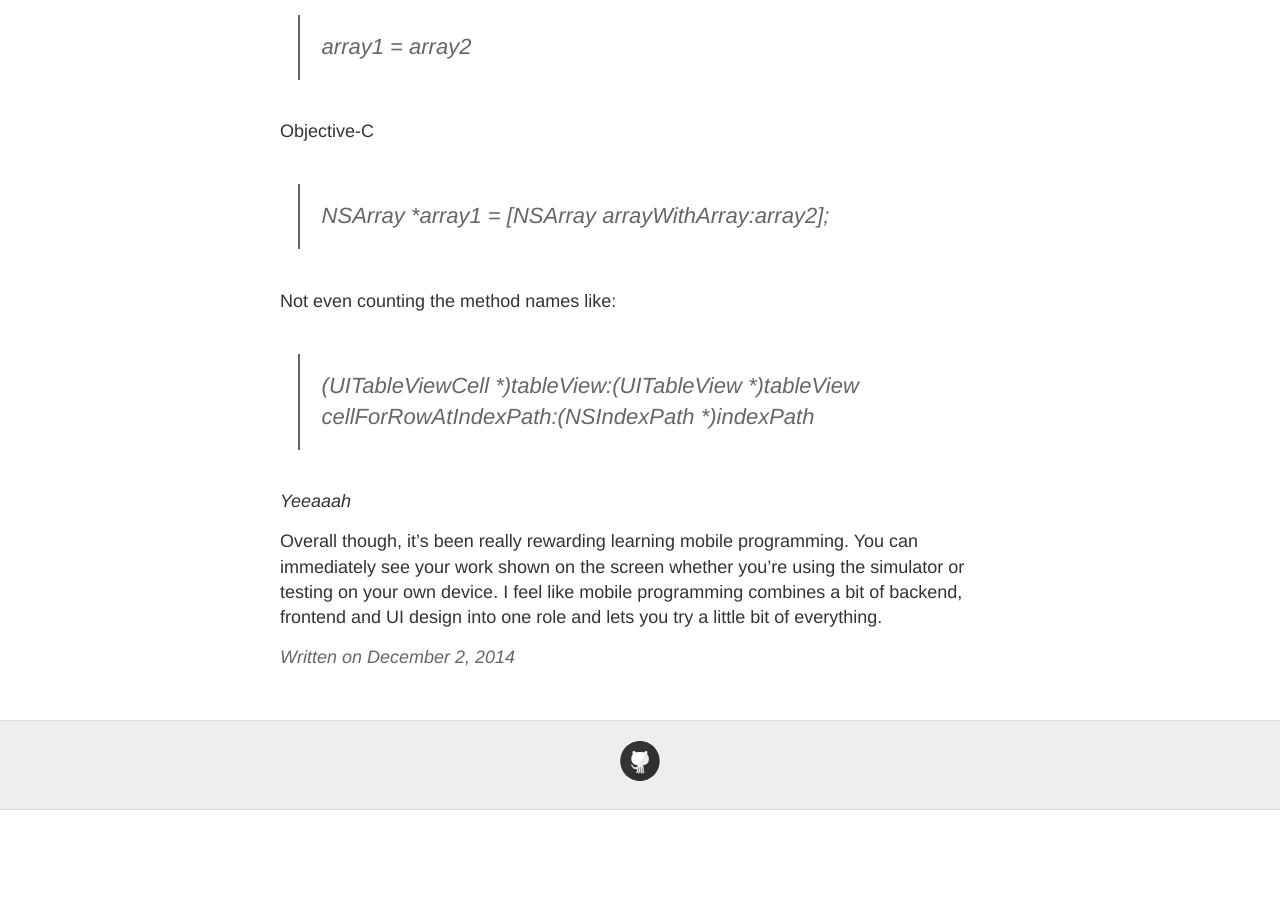
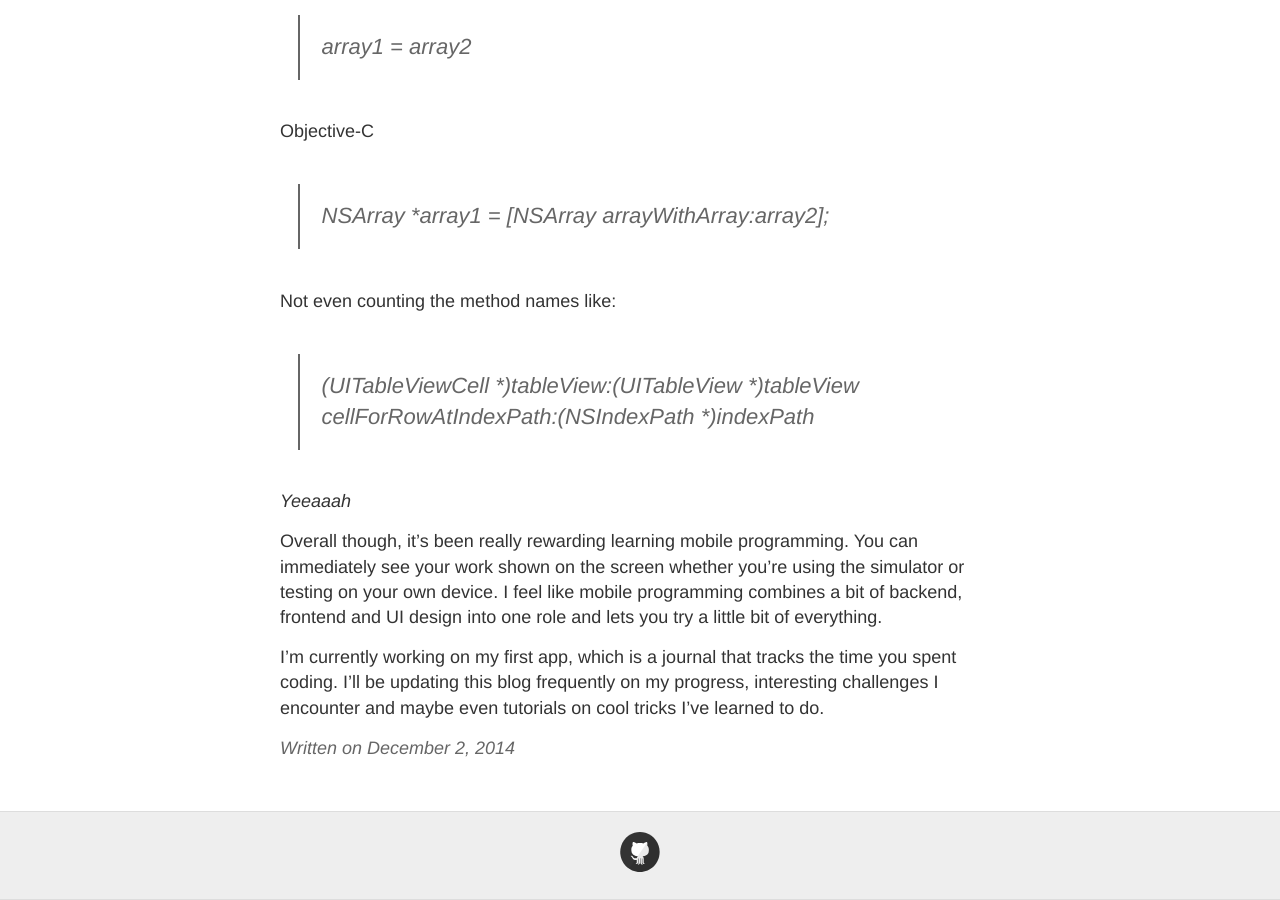
Before and after one commit to trentyou/trentyou.github.io, a Jekyll site: the page built from _posts/2014-12-2-Current progress and first post.md, in a window 1280 px wide and 900 px high, scrolled down 1707 px. Built offline with Jekyll 4.4.1, drawn with Linux system fonts in a browser that asks for light colours; before the commit the page ends 2517 px from its top, so only the background shows below that.

Commit message:
Updated 2014-12-2-Current progress and first post.md

```diff
--- a/_posts/2014-12-2-Current progress and first post.md
+++ b/_posts/2014-12-2-Current progress and first post.md
@@ -49,3 +49,5 @@ Not even counting the method names like:
 _Yeeaaah_
 
 Overall though, it's been really rewarding learning mobile programming. You can immediately see your work shown on the screen whether you're using the simulator or testing on your own device. I feel like mobile programming combines a bit of backend, frontend and UI design into one role and lets you try a little bit of everything.
+
+I'm currently working on my first app, which is a journal that tracks the time you spent coding. I'll be updating this blog frequently on my progress, interesting challenges I encounter and maybe even tutorials on cool tricks I've learned to do.
```
